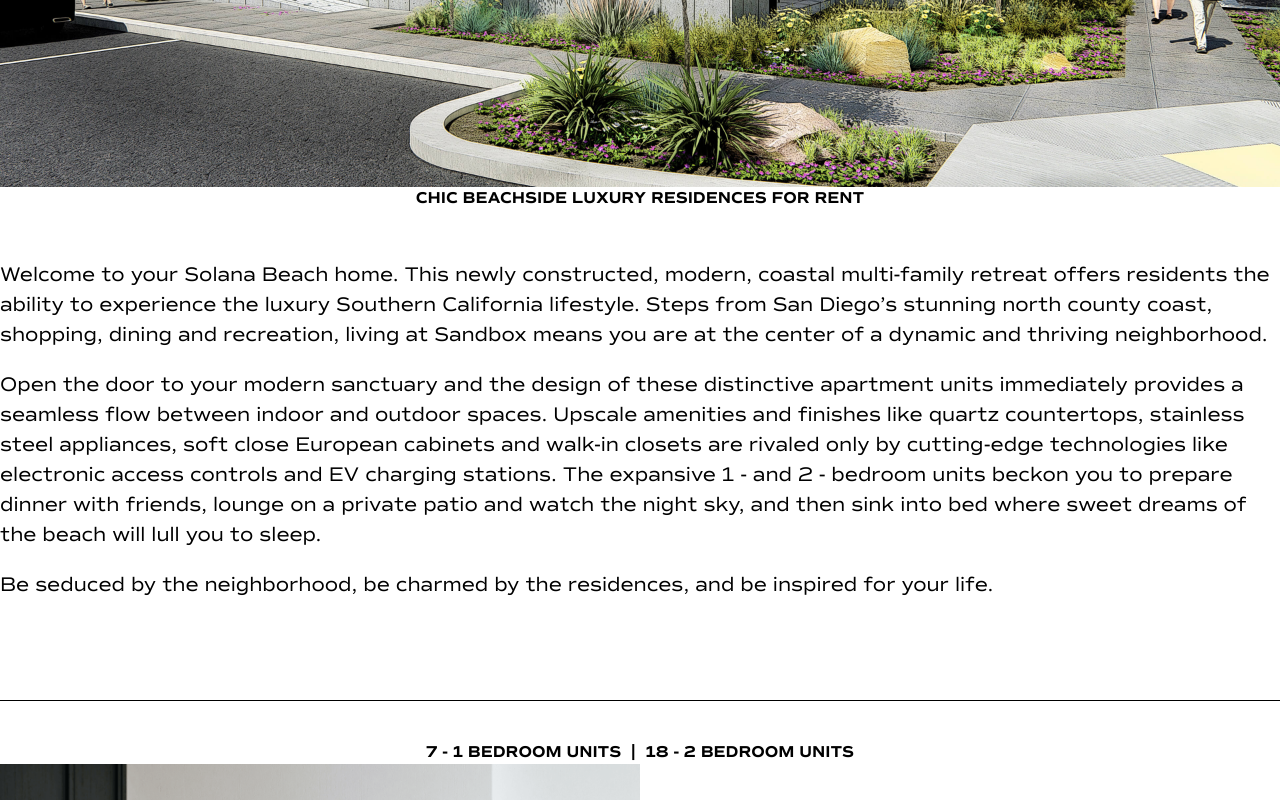
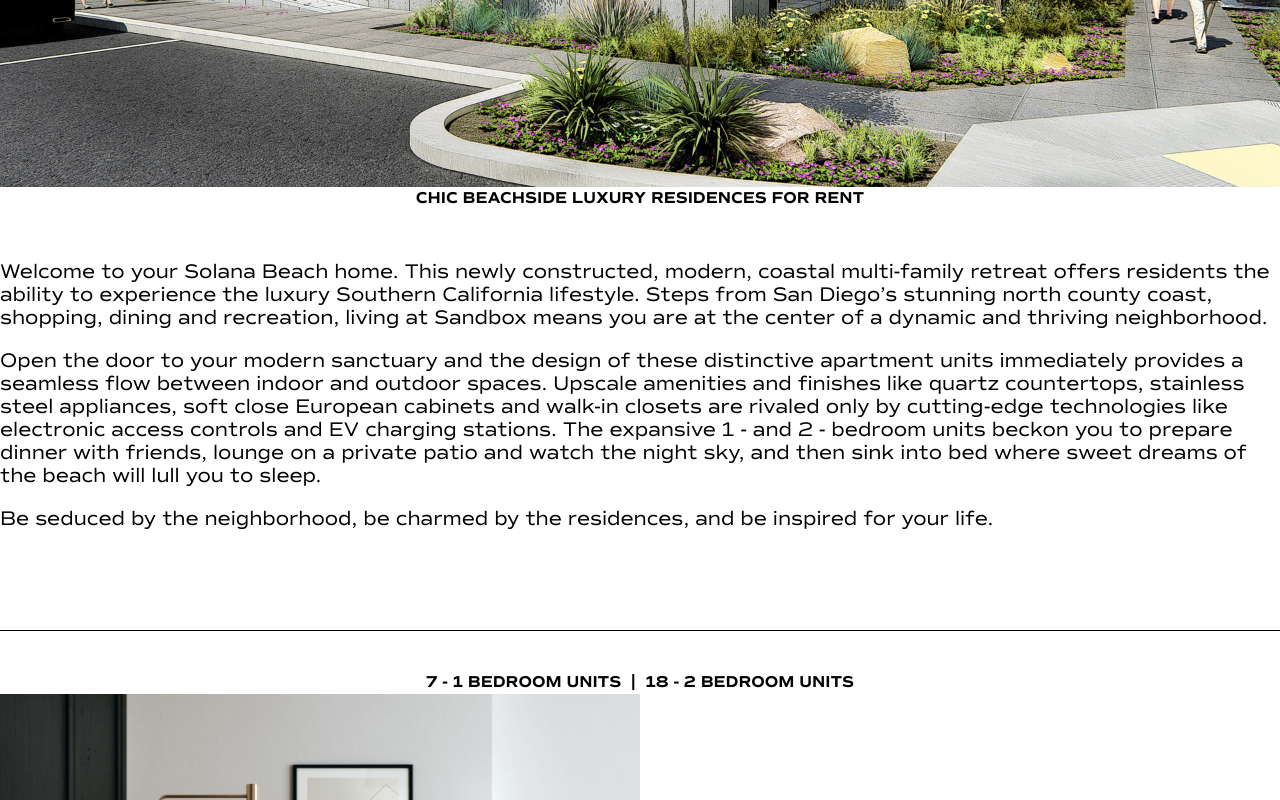
Before and after one commit to GregPlaya/sandbox-solana, a Gatsby site: page /residential in a window 1280 px wide. Shown: the part 533-1333 px from the top of the page. Built offline with nearby package versions, Linux system fonts and the light colour scheme; Gatsby itself is replaced by a stand-in of ours.

Commit message:
Update residential.js

```diff
--- a/src/pages/residential.js
+++ b/src/pages/residential.js
@@ -52,7 +52,7 @@
              <div className="short-desc caps font-com font-bold mb-50">
               CHIC BEACHSIDE LUXURY RESIDENCES FOR RENT
             </div>
-            <div className="short-desc font-com font-20 mb-100 align-left line-1-5">
+            <div className="short-desc font-com font-20 mb-100 align-left">
               <p>Welcome to your Solana Beach home. This newly constructed, modern, coastal multi-family retreat offers residents the ability to experience the luxury Southern California lifestyle. Steps from San Diego’s stunning north county coast, shopping, dining and recreation, living at Sandbox means you are at the center of a dynamic and thriving neighborhood.</p>
 
              <p> Open the door to your modern sanctuary and the design of these distinctive apartment units immediately provides a seamless flow between indoor and outdoor spaces. Upscale amenities and finishes like quartz countertops, stainless steel appliances, soft close European cabinets and walk-in closets are rivaled only by cutting-edge technologies like electronic access controls and EV charging stations. The expansive 1 - and 2 - bedroom units beckon you to prepare dinner with friends, lounge on a private patio and watch the night sky, and then sink into bed where sweet dreams of the beach will lull you to sleep. </p>
```
